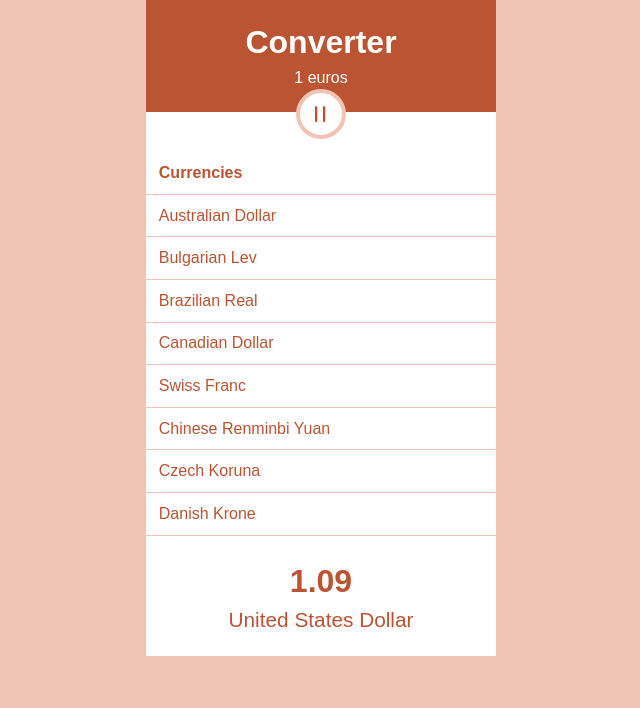
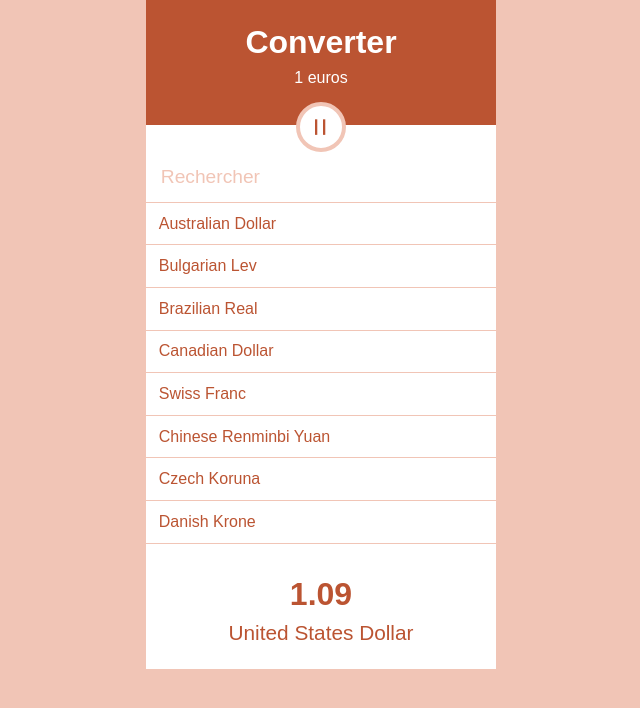
Before and after one commit to fg-floriangirard/CurrencyConverter, a React (Vite) app: page / in a window 1280 px wide. Shown: the top 708 px of the page, without its empty margins (319-959 px from the left). Built offline with nearby package versions, Linux system fonts and the light colour scheme.

Commit message:
Setting up controlled input : add to state +  control read/write

```diff
--- a/src/components/App/App.jsx
+++ b/src/components/App/App.jsx
@@ -22,11 +22,14 @@ class App extends React.Component {
       baseAmount: 1,
       // The name of the currently selected currency
       currencyName: 'United States Dollar',
+      // Input value for the currency search field
+      inputSearch: '',
     };
     // Binding the 'handleClick' method to the current instance of the class
     // This is necessary to preserve the correct context of 'this' inside the method
     this.handleClick = this.handleClick.bind(this);
     this.handleClickOnCurrency = this.handleClickOnCurrency.bind(this);
+    this.setSearchValue = this.setSearchValue.bind(this);
   }
 
   handleClick() {
@@ -42,6 +45,12 @@ class App extends React.Component {
   handleClickOnCurrency(newCurrencyName) {
     this.setState({
       currencyName: newCurrencyName,
+    });
+  }
+
+  setSearchValue(newValue) {
+    this.setState({
+      inputSearch: newValue,
     });
   }
 
@@ -65,7 +74,7 @@ class App extends React.Component {
 
   // Render method to render the component's UI
   render(){
-    const { currenciesOpen, baseAmount, currencyName } = this.state;
+    const { currenciesOpen, baseAmount, currencyName, inputSearch } = this.state;
     const result = this.computeAmount();
 
     return (
@@ -77,6 +86,8 @@ class App extends React.Component {
             <Currencies
               currenciesList={currencies}
               handleClick={this.handleClickOnCurrency}
+              searchValue={inputSearch}
+              setSearchValue={this.setSearchValue}
             />
           )}
           <Amount
--- a/src/components/Currencies/Currencies.jsx
+++ b/src/components/Currencies/Currencies.jsx
@@ -4,9 +4,27 @@ import PropTypes from 'prop-types';
 import './Currencies.scss';
 
 // Define the functional component 'Currencies' that takes 'currenciesList' as a prop
-const Currencies = ({ currenciesList, handleClick }) => (
+const Currencies = ({
+  currenciesList,
+  handleClick,
+  searchValue,
+  setSearchValue,
+}) => (
   <div className="currencies">
-    <h3 className="currencies-title">Currencies</h3>
+    <div className="currencies-title">
+      <input
+        type="text"
+        className="currencies-search"
+        placeholder="Rechercher"
+        value={searchValue}
+        onChange={(event) => {
+          // console.log(event.target.value);
+
+          // Transmit the new value in App's state
+          setSearchValue(event.target.value);
+        }}
+      />
+    </div>
     {/* Iterate over each item in 'currenciesList' and create an 'li' element */}
     <ul>
       {currenciesList.map((item) => (
@@ -34,6 +52,8 @@ Currencies.propTypes = {
     })
   ).isRequired,
   handleClick: PropTypes.func.isRequired,
+  searchValue: PropTypes.string.isRequired,
+  setSearchValue: PropTypes.func.isRequired,
 };
 
 export default Currencies;
--- a/src/components/Currencies/Currencies.scss
+++ b/src/components/Currencies/Currencies.scss
@@ -6,11 +6,24 @@
   max-height: 400px;
 
   .currencies-title {
-    font-weight: variables.$fwBold;
     padding: variables.$gutter;
-    margin-top: variables.$gutter;
   }
 
+  .currencies-search {
+    border: none;
+    width: 100%;
+    color: variables.$mainColor;
+    font-size: 1.2em;
+
+
+    &::placeholder {
+      color: variables.$altColor;
+    }
+
+    &:focus {
+      outline: none;
+    }
+  }
   .currency {
     border-top: 1px solid variables.$altColor;
     padding: variables.$gutter;
--- a/src/components/Header/Header.scss
+++ b/src/components/Header/Header.scss
@@ -12,5 +12,6 @@
 
   .header-amount {
     margin-top: variables.$gutter;
+    margin-bottom: variables.$gutter;
   }
 }
```
